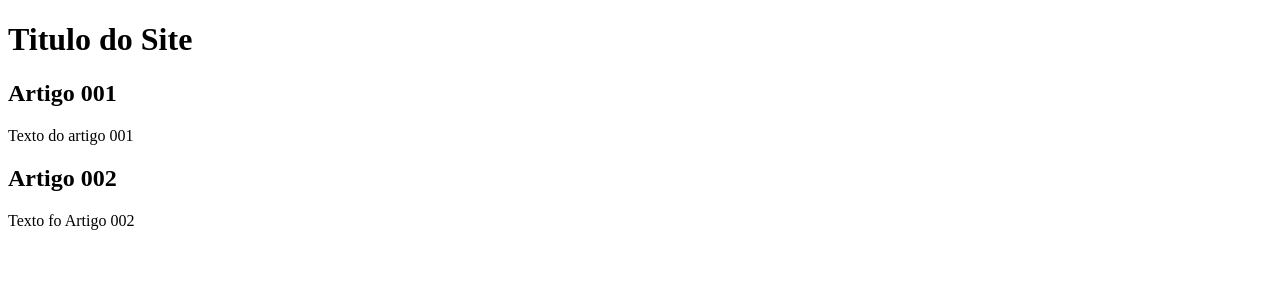
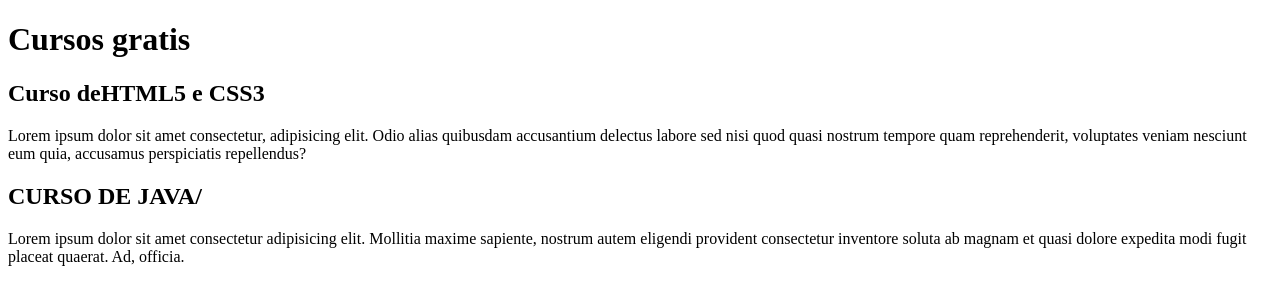
Before and after one commit to vcoelh/projeto-site, a plain HTML site: page index.html in a window 1280 px wide. Drawn offline with Linux system fonts and the light colour scheme.

Commit message:
add conteudo
comecei a escrever o conteudo

```diff
--- a/index.html
+++ b/index.html
@@ -9,15 +9,15 @@
 <body>
     <main>
         <header>
-            <h1>Titulo do Site</h1>
+            <h1>Cursos gratis</h1>
         </header>
         <article>
-            <h2> Artigo 001</h2>
-            <p>Texto do artigo 001</p>
+            <h2> Curso deHTML5 e CSS3</h2>
+            <p>Lorem ipsum dolor sit amet consectetur, adipisicing elit. Odio alias quibusdam accusantium delectus labore sed nisi quod quasi nostrum tempore quam reprehenderit, voluptates veniam nesciunt eum quia, accusamus perspiciatis repellendus?</p>
         </article>
         <article>
-            <h2>Artigo 002</h2>
-            <p>Texto fo Artigo 002</p>
+            <h2>CURSO DE JAVA/</h2>
+            <p>Lorem ipsum dolor sit amet consectetur adipisicing elit. Mollitia maxime sapiente, nostrum autem eligendi provident consectetur inventore soluta ab magnam et quasi dolore expedita modi fugit placeat quaerat. Ad, officia.</p>
         </article>
     </main>
 </body>
```
